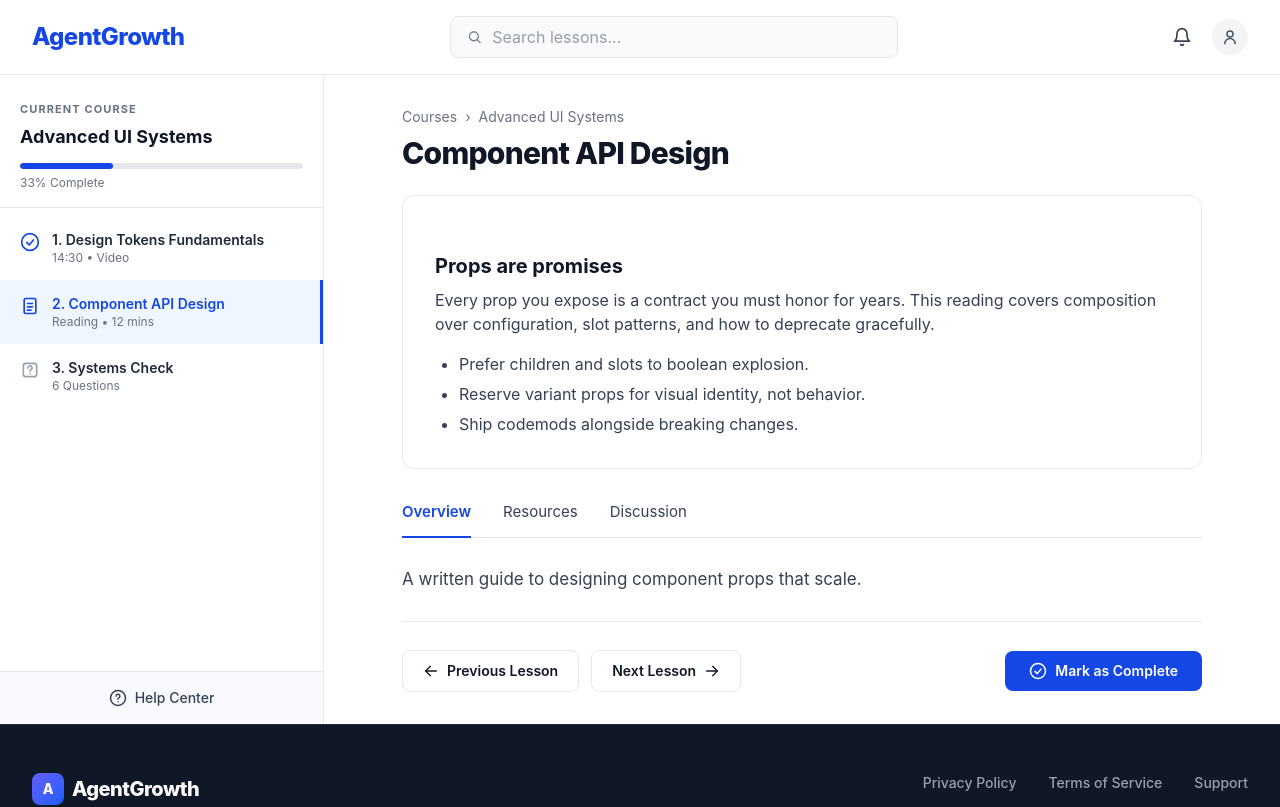
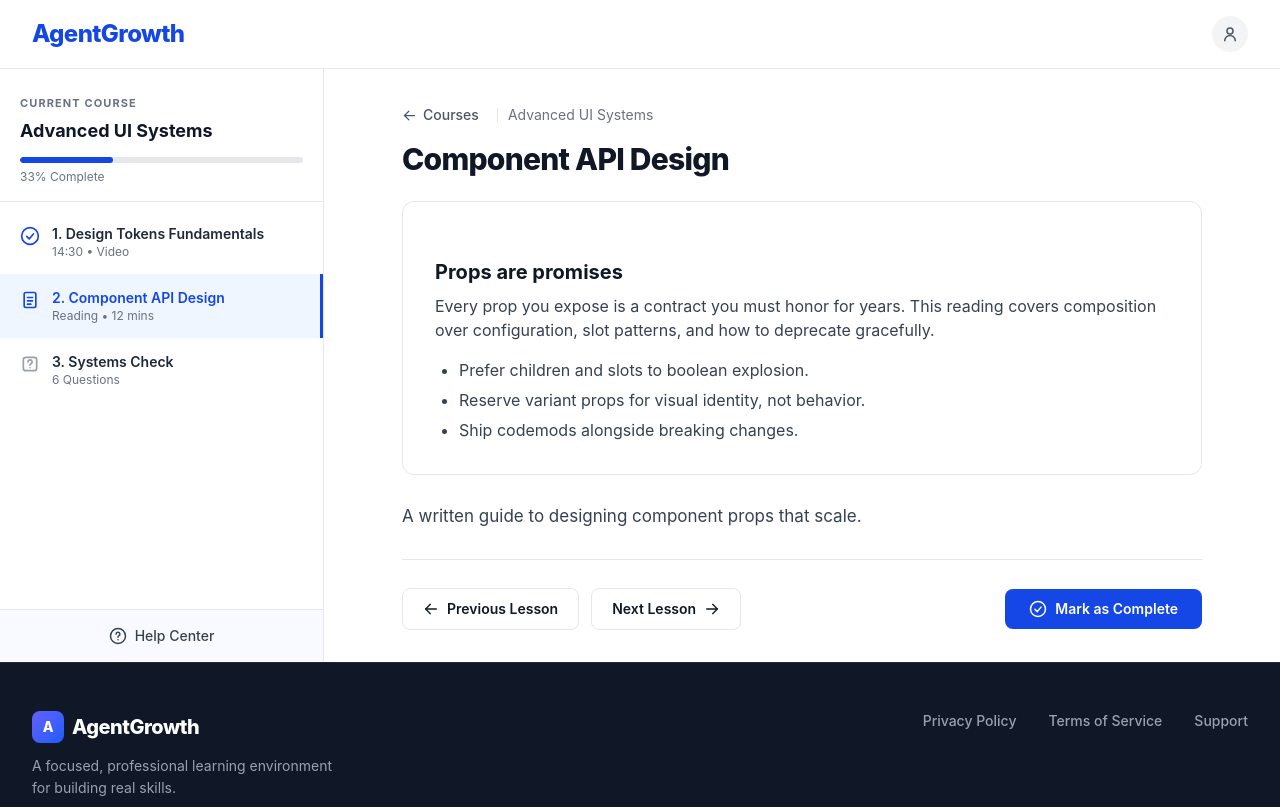
Before and after one commit to support299/james_learning_platform_frontend, a React (Vite) app: page /course/advanced-ui-systems/lesson/component-api-design in a window 1280 px wide. Shown: the top 807 px of the page. Built offline with nearby package versions, Linux system fonts and the light colour scheme.

Commit message:
remove: unused section from lesson + remove notification button

```diff
--- a/src/components/SiteHeader.jsx
+++ b/src/components/SiteHeader.jsx
@@ -1,10 +1,9 @@
 import { Link } from 'react-router-dom'
-import { SearchIcon, BellIcon, UserIcon } from './Icons.jsx'
+import { SearchIcon, UserIcon } from './Icons.jsx'
 
 export default function SiteHeader({
   showSearch = false,
   searchPlaceholder = 'Search...',
-  showNotifications = false,
 }) {
   return (
     <header className="border-b border-gray-200 bg-white">
@@ -25,15 +24,6 @@ export default function SiteHeader({
         )}
 
         <div className="flex items-center gap-3">
-          {showNotifications && (
-            <button
-              type="button"
-              aria-label="Notifications"
-              className="flex size-9 items-center justify-center rounded-full text-gray-700 hover:bg-gray-100"
-            >
-              <BellIcon />
-            </button>
-          )}
           <span
             aria-label="Profile"
             className="flex size-9 items-center justify-center rounded-full bg-gray-100 text-gray-600"
--- a/src/pages/LessonPage.jsx
+++ b/src/pages/LessonPage.jsx
@@ -1,4 +1,3 @@
-import { useState } from 'react'
 import { Link, Navigate, useParams } from 'react-router-dom'
 import { useDispatch, useSelector } from 'react-redux'
 import { getLesson } from '../data/courses.js'
@@ -13,12 +12,9 @@ import SiteHeader from '../components/SiteHeader.jsx'
 import SiteFooter from '../components/SiteFooter.jsx'
 import { ArrowIcon, CheckCircleIcon } from '../components/Icons.jsx'
 
-const TABS = ['Overview', 'Resources', 'Discussion']
-
 export default function LessonPage() {
   const { courseId, lessonId } = useParams()
   const dispatch = useDispatch()
-  const [tab, setTab] = useState('Overview')
 
   const course = useSelector((state) => selectCourseById(state, courseId))
   const lesson = getLesson(course, lessonId)
@@ -38,18 +34,27 @@ export default function LessonPage() {
 
   return (
     <div className="flex min-h-svh flex-col bg-white">
-      <SiteHeader showSearch searchPlaceholder="Search lessons..." showNotifications />
+      <SiteHeader />
 
       <div className="flex flex-1 flex-col lg:flex-row">
         <LessonSidebar course={course} activeLessonId={lesson.id} />
 
         <main className="mx-auto w-full max-w-4xl flex-1 px-6 py-8 lg:px-12">
-          <nav aria-label="Breadcrumb" className="mb-2 flex items-center gap-2 text-sm text-gray-500">
-            <Link to="/" className="hover:text-blue-700">
+          <nav
+            aria-label="Breadcrumb"
+            className="mb-3 flex items-center gap-2.5 text-sm"
+          >
+            <Link
+              to="/"
+              className="group -ml-2 inline-flex items-center gap-1.5 rounded-md px-2 py-1 font-medium text-gray-600 transition-colors hover:bg-gray-100 hover:text-blue-700"
+            >
+              <span className="transition-transform duration-150 group-hover:-translate-x-0.5">
+                <ArrowIcon direction="left" size={15} />
+              </span>
               Courses
             </Link>
-            <span aria-hidden="true">›</span>
-            <span>{course.title}</span>
+            <span aria-hidden="true" className="h-3.5 w-px bg-gray-200" />
+            <span className="truncate text-gray-500">{course.title}</span>
           </nav>
           <h1 className="mb-6 text-3xl font-extrabold tracking-tight text-gray-900">
             {lesson.title}
@@ -57,28 +62,7 @@ export default function LessonPage() {
 
           <LessonContent lesson={lesson} />
 
-          <div role="tablist" className="mt-8 flex gap-8 border-b border-gray-200">
-            {TABS.map((t) => (
-              <button
-                key={t}
-                type="button"
-                role="tab"
-                aria-selected={t === tab}
-                onClick={() => setTab(t)}
-                className={`-mb-px border-b-2 pb-3 text-[15px] ${
-                  t === tab
-                    ? 'border-blue-700 font-semibold text-blue-700'
-                    : 'border-transparent text-gray-700 hover:text-gray-900'
-                }`}
-              >
-                {t}
-              </button>
-            ))}
-          </div>
-
-          <div className="py-7">
-            {tab === 'Overview' && (
-              <div className="space-y-5">
+          <div className="space-y-5 py-7">
             {lesson.overview && (
               <p className="text-[17px] leading-relaxed text-gray-700">
                 {lesson.overview}
@@ -105,19 +89,6 @@ export default function LessonPage() {
                   "{lesson.proTip}"
                 </p>
               </div>
-                )}
-              </div>
-            )}
-            {tab === 'Resources' && (
-              <p className="text-gray-500">
-                Downloadable resources for this lesson will appear here.
-              </p>
-            )}
-            {tab === 'Discussion' && (
-              <p className="text-gray-500">
-                Join the discussion — comments are not available in this
-                prototype.
-              </p>
             )}
           </div>
 
```
Lines whose indentation alone changed are shown as unchanged.
